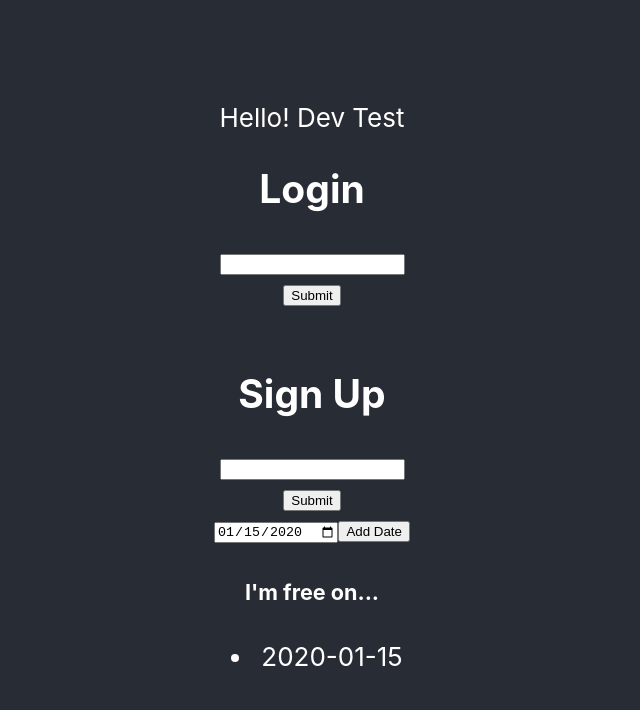
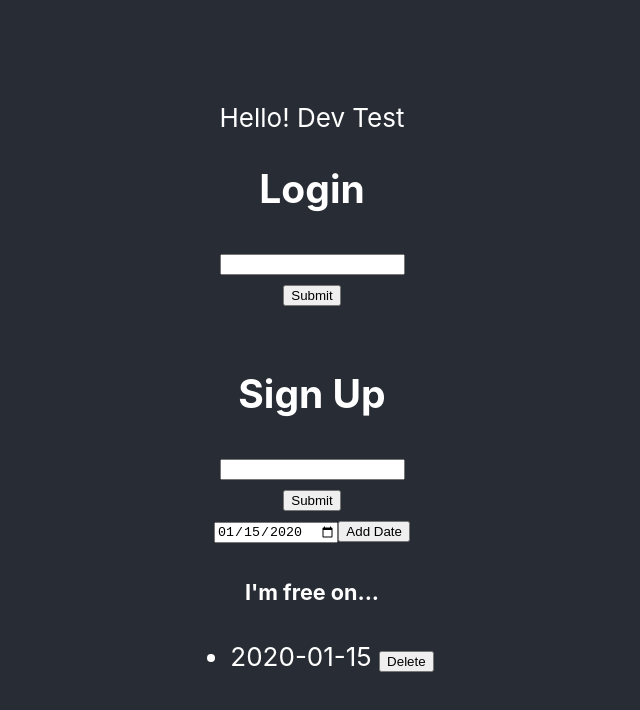
Before and after one commit to 99Chris99/DontMissIt, a React (Create React App) app in the folder dont-miss-it-frontend/: page / in a window 1280 px wide. Both pictures are taken after typing "2020-01-15" into the empty fields and a click on the button "Add Date". Shown: the top 710 px of the page, without its empty margins (328-968 px from the left). Built offline with nearby package versions, Linux system fonts and the light colour scheme; no server answers.

Commit message:
added delete date function

```diff
--- a/dont-miss-it-frontend/src/components/FreeDates.js
+++ b/dont-miss-it-frontend/src/components/FreeDates.js
@@ -6,7 +6,7 @@ state={
     selectedDates: []
 }
 
-listDates = (event) => {
+addDates = (event) => {
     event.preventDefault()
     this.setState({
         selectedDates: [
@@ -15,16 +15,28 @@ listDates = (event) => {
         ]
     }
     )
+}
+
+removeDate = (deleteDate) => {
+    console.log(deleteDate)
+    let newDates = this.state.selectedDates.filter(date => date !== deleteDate)
+    console.log(newDates)
+    this.setState({
+        selectedDates: newDates
+    })
+}
+
+listDates = () => {
+   return this.state.selectedDates.map(date => <li key={date}> {date}  <button onClick={() => this.removeDate(date)}>Delete</button></li>)
+}
 
 
-
-}
-
+//(event, date) => {this.removeDate(event, date)}
 
     render() {
         return (
             <div>
-               <form onSubmit={(event) => this.listDates(event)}>
+               <form onSubmit={(event) => this.addDates(event)}>
                 <input type="date" onChange={event => {this.setState(
                     {selectedDate: event.target.value})}}></input>
                 <button type="submit">Add Date</button>
@@ -33,7 +45,7 @@ listDates = (event) => {
                <div>
                    <h5>I'm free on...</h5>
                    <ul>
-                   {this.state.selectedDates.map(date => <li>{date}</li>)}
+                   {this.listDates()}
                    </ul>
                </div>
             </div>
```
